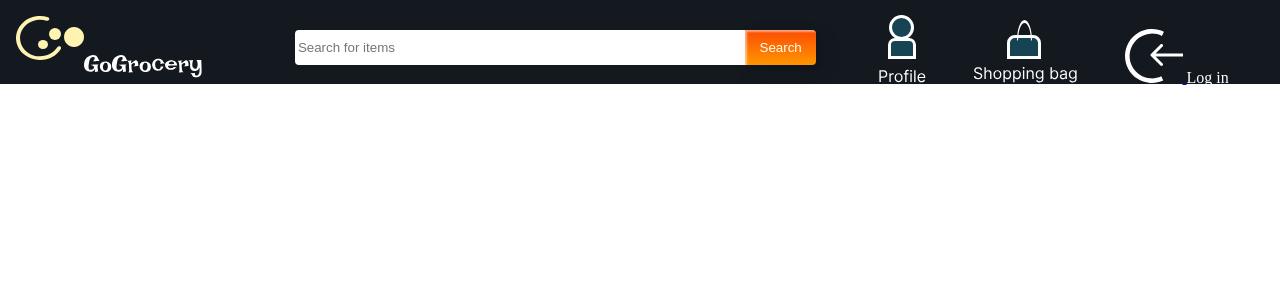
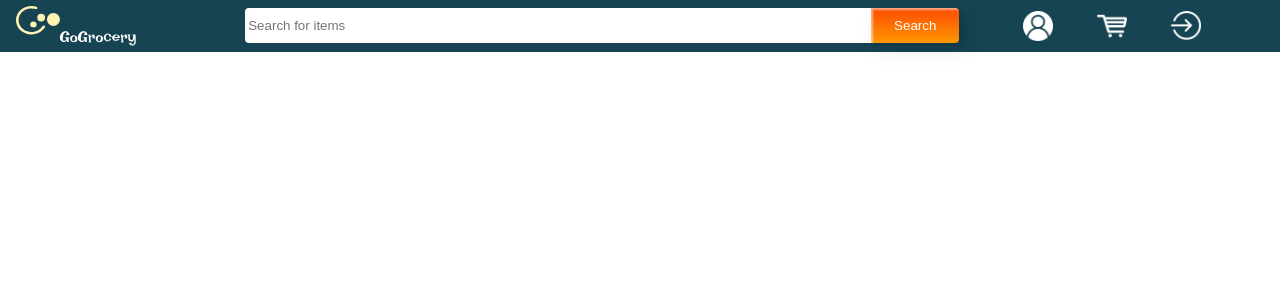
Before and after one commit to THLiu55/Online-Grocery, a Flask app: page / in a window 1280 px wide. Shown: the top 300 px of the page. Run offline with Flask 2, Linux system fonts and the light colour scheme.

Commit message:
synchronisation

```diff
--- a/configs.py
+++ b/configs.py
@@ -3,7 +3,7 @@ HOSTNAME = '127.0.0.1'
 PORT     = '3306'
 DATABASE = 'online_shop'
 USERNAME = 'root'
-PASSWORD = 'lcjxljlth502'
+PASSWORD = 'Xzy20011224'
 DB_URI = 'mysql+pymysql://{}:{}@{}:{}/{}?charset=utf8'.format(USERNAME,PASSWORD,HOSTNAME,PORT,DATABASE)
 SQLALCHEMY_DATABASE_URI = DB_URI
 SECRET_KEY = 'qr9ur34567823disdha3'
--- a/static/css/MainpageBase_style.css
+++ b/static/css/MainpageBase_style.css
@@ -1,32 +1,47 @@
-/*头部导航栏背景*/
+/*The style of top bar*/
 #HeaderLine{
-    background-color: rgb(20, 25, 32);
+    background-color: rgb(22, 68, 83);
     width: 100%;
-    height: 5.25em;
+    height: 3.25em;
     display: grid;
     grid-template-columns: auto auto auto auto auto auto auto auto;
     grid-template-rows: auto;
 }
+/*the style of imageFrame (div) and image*/
+#imageFrame img{
+    height: 3.25em;
+    width: 120px;
+}
+#imageFrame{
+    margin-left: 1em;
+    height: 3.25em;
+}
+
+/*top bar icon*/
+.bar-pic{
+    width: 30px;
+    height: 30px;
+}
 
 @media only screen and (max-width: 800px) {
   #imageFrame {
-      padding: 1em;
+      padding: 0.01em;
       display: none;
   }
   #imageFrame2 {
-      padding: 1em;
+      padding: 0.01em;
       display: block;
   }
 }
 
 @media only screen and (min-width: 800px) {
     #imageFrame {
-        padding: 1em;
+        padding: 0.01em;
         display: block;
     }
 
     #imageFrame2 {
-        padding: 1em;
+        padding: 0.01em;
         display: none;
     }
 }
@@ -35,16 +50,16 @@
     grid-area: 1 / 1 / span 1 / span 1;
 }
 
-/*搜索区域*/
+/*searching area*/
 #SearchArea{
     grid-area: 1 / 2 / span 1 / span 6;
-    margin: 1.875em;
+    margin: 0.5em 1.875em;
 }
-/*--框和按钮的grid*/
+/*--grid of framework and button*/
 #inputFrame{
     display: grid;
     grid-template-columns: auto auto auto auto auto auto auto auto auto auto auto auto;
-    grid-template-rows: auto;
+    grid-template-rows: inherit;
 }
 #searching{
     grid-area: 1 / 1 / span 1 / span 11;
@@ -53,7 +68,7 @@
     grid-area: 1 / 12 / span 1 / span 1;
     text-align: center;
 }
-/*--搜索框*/
+/*--searching framework*/
 #search{
     background-color: #FFFFFF;
     border-radius: 4px 0 0 4px;
@@ -68,7 +83,7 @@
     border-style: none;
     outline: none;
 }
-/*所有button*/
+/*all the button*/
 .custom-btn{
     color: #fff;
     background: transparent;
@@ -81,7 +96,7 @@
     4px 4px 5px 0 rgba(0,0,0,.1);
     outline: none;
 }
-/*--搜索按钮添加动画特效*/
+/*--searching button animation*/
 #searchBtn{
     margin-left: 6px;
     width: 100%;
@@ -136,36 +151,37 @@
     width: 100%;
 }
 
-/*表单*/
+/*form*/
 form{
     width: 100%;
 }
 
-/*个人信息链接*/
+/*personal a tag*/
 #PersonalInfo{
+    margin: 0.5em 0;
     grid-area: 1 / 8 / span 1 / span 1;
     display: flex;
     justify-content: center;
 }
 .nav-item{
-    padding: 15px;
-    margin: 0 1vw 0 0;
+    height: inherit;
+    margin: 0.2em 2.5em 0 0;
     display: inline-block;
 }
 
-/*a标签*/
+/*a tag*/
 a{
     cursor: pointer;
     transition: all 0.3s ease;
     position: relative;
     display: inline-block;
 }
-/*--a标签效果*/
+/*--a tag effect*/
 a:before, a:after{
     position: absolute;
     content: "";
-    right: -10px;
-    bottom: -10px;
+    right: -5px;
+    bottom: -5px;
     background: rgb(255, 255, 255);
     transition: all 0.3s ease;
 }
@@ -188,8 +204,8 @@ a:hover:after{
 a span:before, a span:after{
     position: absolute;
     content: "";
-    left: -10px;
-    top: -10px;
+    left: -5px;
+    top: -5px;
     background: rgb(255, 255, 255);
     transition: all 0.3s ease;
 }
@@ -211,11 +227,3 @@ a span:hover:after{
 .state_image{
     display: inline-block;
 }
-
-
-
-.state_text{
-    display: inline-block;
-    text-decoration: none;
-    color: #FFFFFF;
-}
--- a/templates/MainpageBase.html
+++ b/templates/MainpageBase.html
@@ -39,18 +39,27 @@
         </div>
         <div id="PersonalInfo">
             <div>
+                {% if user == None %}
+                    <div class="nav-item">
+                        <a href="{{url_for('User.login')}}" id="profile">
+                            <span>
+                                <img class="bar-pic" src="../static/images/profile.jpg">
+                            </span>
+                        </a>
+                    </div>
+                {% else %}
                     <div class="nav-item">
                         <a href="{{url_for('User.profile')}}" id="profile">
                             <span>
-                            <img src="../static/images/profile.svg">
+                                <img class="bar-pic" src="../static/images/profile-login.jpg">
                             </span>
-
                         </a>
                     </div>
+                {% endif %}
                 <div class="nav-item">
-                    <a href="{{url_for('User.profile')}}" id="shopping_cart">
+                    <a href="{{url_for('User.shopping_bag')}}" id="shopping_cart">
                         <span>
-                            <img src="../static/images/Shopping_bag.svg">
+                            <img class="bar-pic" src="../static/images/shoppingcart.jpg">
                         </span>
                     </a>
                 </div>
@@ -58,10 +67,7 @@
                     <div class="nav-item">
                         <a href="{{url_for('User.login')}}" class="state" id="login-btn">
                             <span class="state_image">
-                                <img src="../static/images/login.svg">
-                            </span>
-                            <span class="state_text">
-                                Log in
+                                <img class="bar-pic" src="../static/images/login.jpg">
                             </span>
                         </a>
                     </div>
@@ -69,10 +75,7 @@
                     <div class="nav-item">
                         <a href="{{url_for('User.logout')}}" class="state" id="logout-btn">
                             <span class="state_image">
-                                <img src="../static/images/logout.svg">
-                            </span>
-                            <span class="state_text">
-                                Log out
+                                <img class="bar-pic" src="../static/images/logout.jpg">
                             </span>
                         </a>
                     </div>
@@ -81,9 +84,7 @@
         </div>
     </div>
 
-    <div id="count">
 
-    </div>
 
 </body>
 
--- a/templates/login.html
+++ b/templates/login.html
@@ -59,11 +59,11 @@
                     <div class="inputArea">
                         <input type="text" name="email" id="login-email" placeholder="User email">
                     </div>
-                    <div class="inputArea">
+                    <div class="inputArea" id="attention">
                         <input type="password" name="password" id="login-password" placeholder="Password">
-                        <button type="button" id="forget_password">Forget password?</button>
                     </div>
                     <input type="submit" class="btn" value="Log in" onclick="login()"/>
+                    <button type="button" id="forget_password">Forget password?</button>
                 </form>
             </div>
             <div class="SignUp-form">
@@ -120,7 +120,7 @@
                     <button class="btn" id="to-logIn">
                         Log in
                     </button>
-                    <img class="AdPicture" src="../static/images/register.svg">
+                    <img class="AdPicture" src="../static/images/logout.jpg">
                 </div>
             </div>
         </div>
```
Also changed, not shown: static/css/Login_style.css (+13 -2 lines), static/images/Shopping_bag.svg (deleted), static/images/login.jpg (added), static/images/login.svg (deleted), static/images/logout.jpg (added), static/images/logout.svg (deleted), static/images/profile-login.jpg (added), static/images/profile.jpg (added), static/images/profile.svg (deleted), static/images/shoppingcart.jpg (added). Lines whose indentation alone changed are shown as unchanged.
